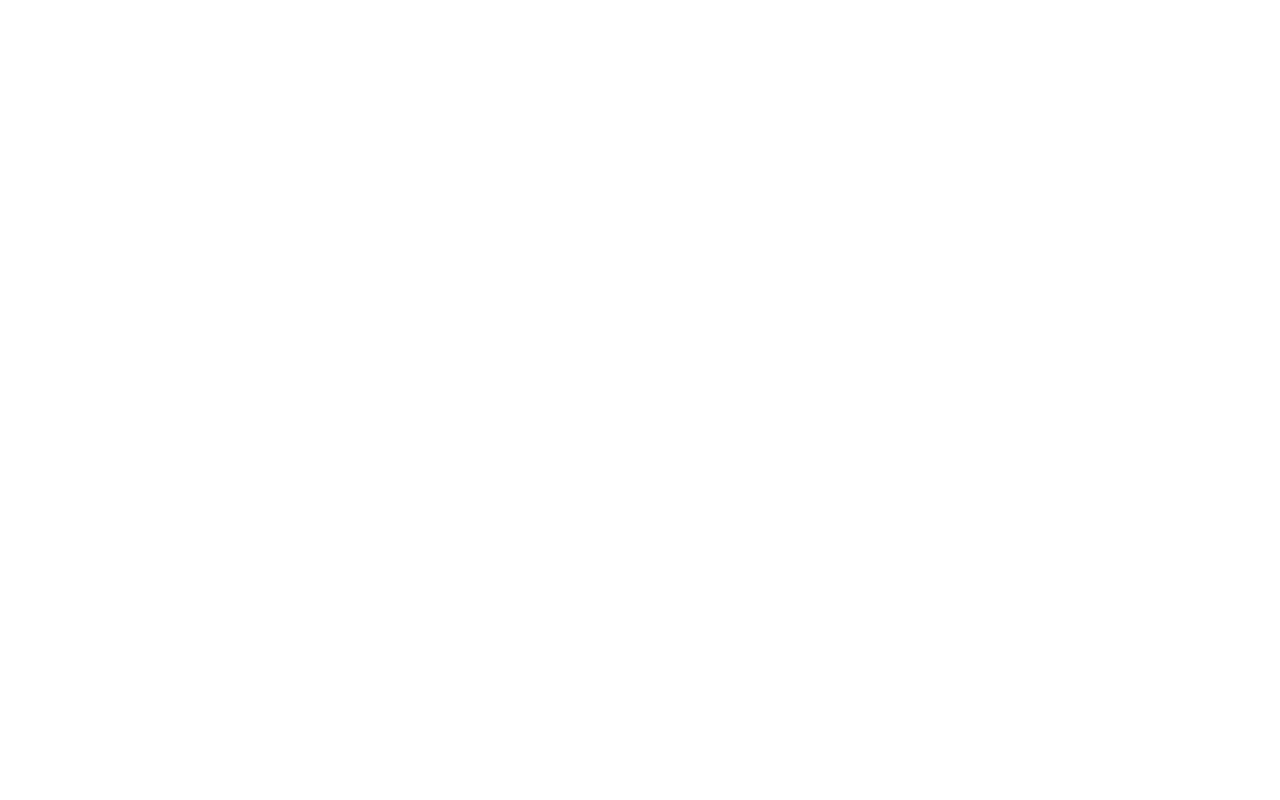
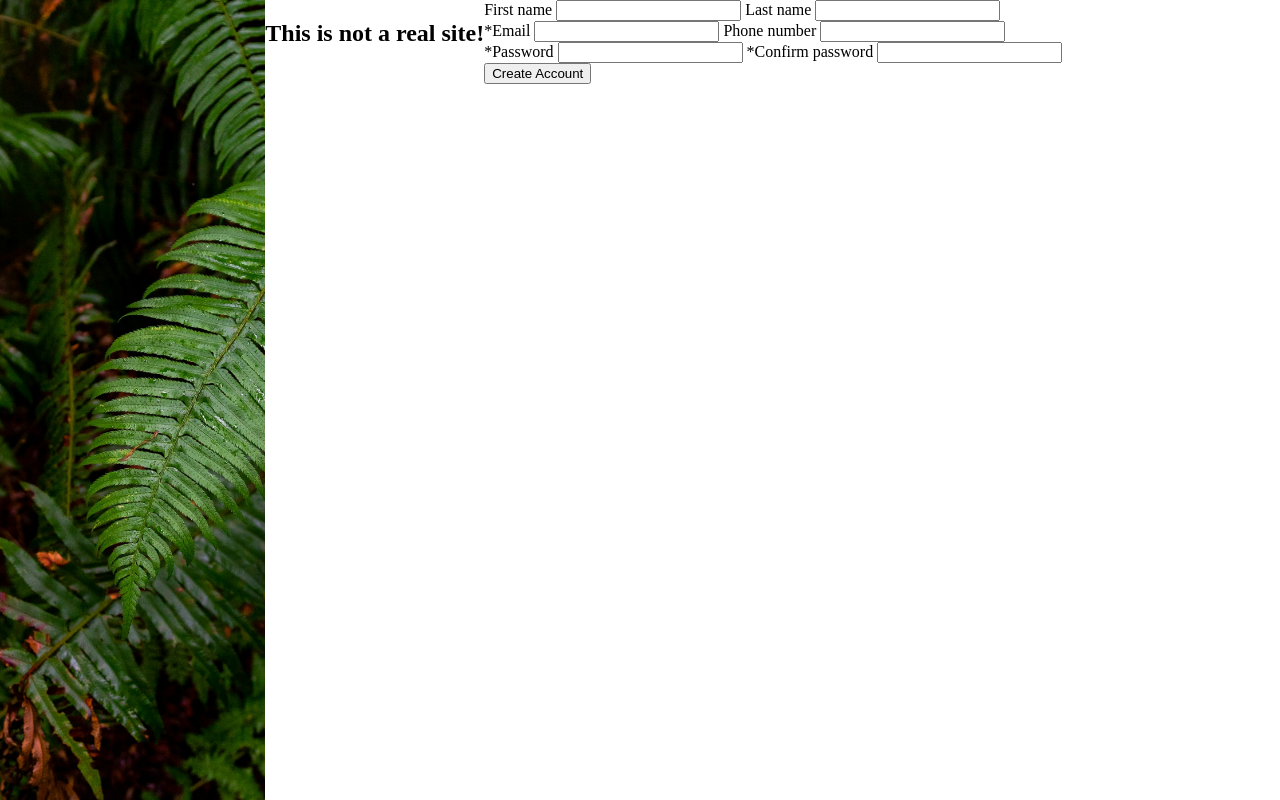
Before and after one commit to lennking/Signup-Form, a plain HTML site: page index.html in a window 1280 px wide. Drawn offline with Linux system fonts and the light colour scheme.

Commit message:
Add background image

```diff
--- a/index.html
+++ b/index.html
@@ -7,6 +7,29 @@
     <link rel="stylesheet" href="styles.css">
 </head>
 <body>
+    <div class="image-container"></div>
+    <h2>This is not a real site!</h2>
+    <form action="">
+        <div>
+            <label for="first-name">First name</label>
+            <input type="text" name="first-name" id="first-name">
+            <label for="last-name">Last name</label>
+            <input type="text" name="last-name" id="last-name">
+        </div>
+        <div>
+            <label for="email">*Email</label>
+            <input type="email" name="email" id="email" required>
+            <label for="phone">Phone number</label>
+            <input type="number" name="phone" id="phone">
+        </div>
+        <div>
+            <label for="pwd">*Password</label>
+            <input type="password" name="pwd" id="pwd" required>
+            <label for="confirm-pwd">*Confirm password</label>
+            <input type="password" name="confirm-pwd" id="confirm-pwd" required>
+        </div>
+        <button type="submit" aria-label="Submit">Create Account</button>
+    </form>
 
 </body>
 </html>
--- a/styles.css
+++ b/styles.css
@@ -0,0 +1,13 @@
+body {
+    display: flex;
+    margin: 0;
+    height: 100vh;
+}
+.image-container {
+    flex: 1;
+    background: url('halie-west-25xggax4bSA-unsplash.jpg');
+    background-size: cover;
+}
+form {
+    flex: 3;
+}
```
Also changed, not shown: Norse-Bold.otf (added).
